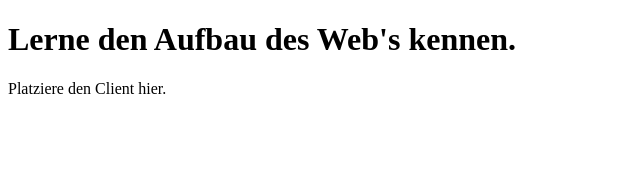
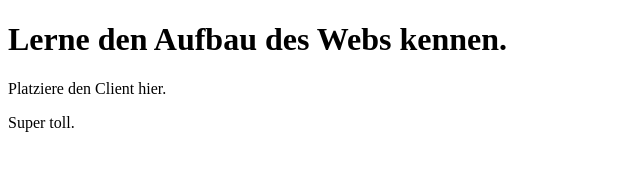
Before and after one commit to norpol/hexapp, a website: page index.jade in a window 1280 px wide. Shown: the whole page, without its empty margins (0-640 px from the left). Drawn offline with nearby package versions, Linux system fonts and the light colour scheme; files that its build step writes are made by us from their sources.

Commit message:
modified:   index.jade

```diff
--- a/index.jade
+++ b/index.jade
@@ -5,6 +5,7 @@ html(lang="en")
     script(type='text/javascript').
       alert("Super Fancy Alert in Kisok Mode");
   body
-    h1 Lerne den Aufbau des Web's kennen.
+    h1 Lerne den Aufbau des Webs kennen.
     .client
       p Platziere den Client hier.
+      p Super toll.
```
